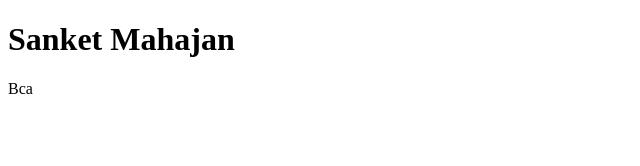
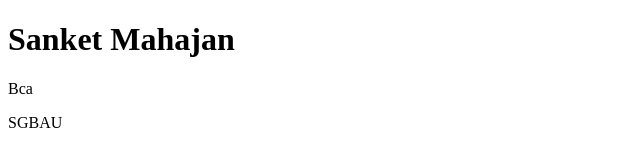
Before and after one commit to sanketmahajan7/test, a plain HTML site: page index.html in a window 1280 px wide. Shown: the full height of the page, 0-640 px from the left. Drawn offline with Linux system fonts and the light colour scheme.

```diff
--- a/index.html
+++ b/index.html
@@ -8,5 +8,6 @@
 <body>
     <h1>Sanket Mahajan</h1>
     <p>Bca</p>
+    <p>SGBAU</p>
 </body>
 </html>
```
